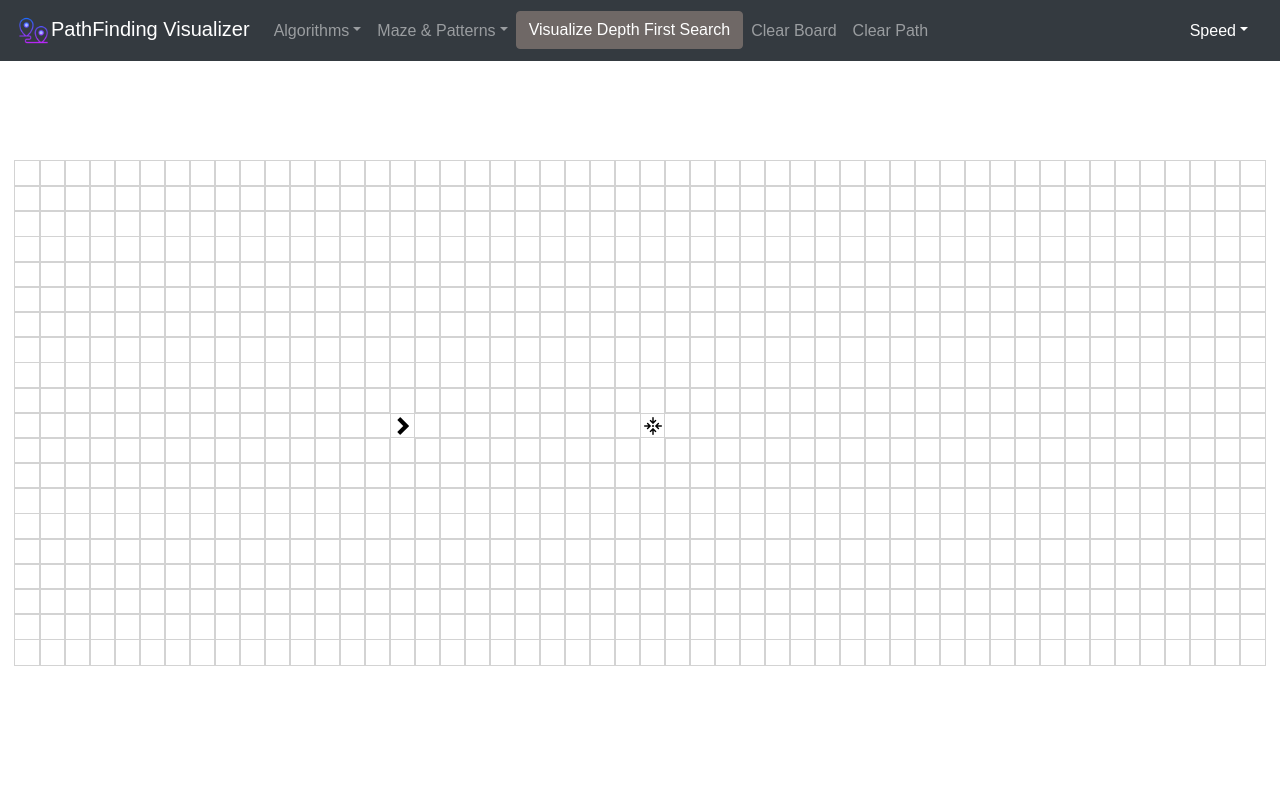
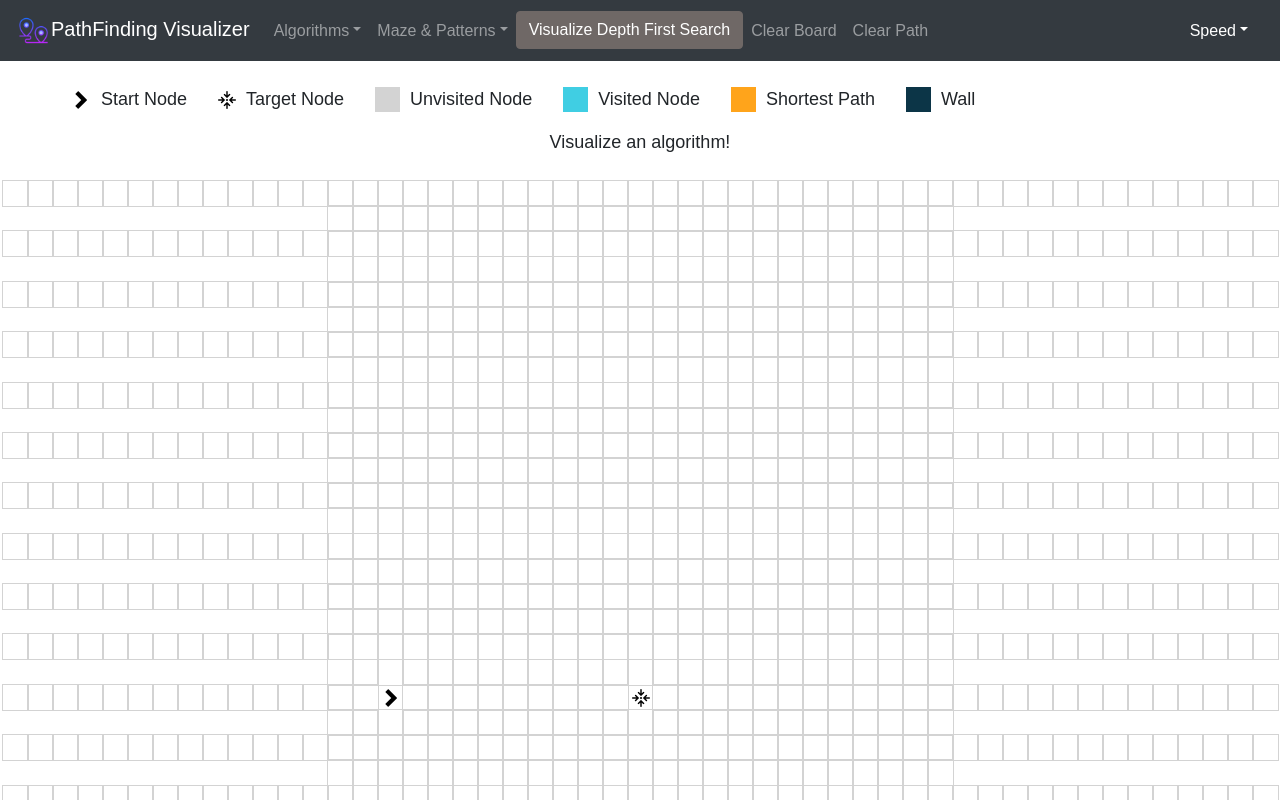
Before and after one commit to checksonhk/pathfinding-visualizer, a React app: page / in a window 1280 px wide. Shown: the top 800 px of the page. Built offline with nearby package versions, Linux system fonts and the light colour scheme.

Commit message:
feature: add legend

```diff
--- /dev/null
+++ b/src/components/Legend.jsx
@@ -0,0 +1,35 @@
+import React from 'react';
+import './Legend.scss';
+export default function Legend(props) {
+  return (
+    <div id='pathfinding-legend'>
+      <ul className='legend-container'>
+        <li>
+          <img src={'./start.png'} alt='start node'></img>
+          <span className='legend-text'>Start Node</span>
+        </li>
+        <li>
+          <img src={'./end.png'} alt='target node'></img>
+          <span className='legend-text'>Target Node</span>
+        </li>
+        <li>
+          <div className='legend-unvisited'></div>
+          <span className='legend-text'>Unvisited Node</span>
+        </li>
+        <li>
+          <div className='legend-visited'></div>
+          <span className='legend-text'>Visited Node</span>
+        </li>
+        <li>
+          <div className='legend-shortest-path'></div>
+          <span className='legend-text'>Shortest Path</span>
+        </li>
+        <li>
+          <div className='legend-wall'></div>
+          <span className='legend-text'>Wall</span>
+        </li>
+      </ul>
+      <div className='legend-msg'>Visualize an algorithm!</div>
+    </div>
+  );
+}
--- /dev/null
+++ b/src/components/Legend.scss
@@ -0,0 +1,51 @@
+#pathfinding-legend {
+  margin-top: 25px;
+}
+
+.legend-container {
+  width: 100%;
+  display: flex;
+  // justify-content: space-around;
+  align-items: center;
+  font-size: large;
+
+  li {
+    display: flex;
+    align-items: center;
+    list-style: none;
+    margin-left: 2.5%;
+    .legend-text {
+      margin-left: 10px;
+    }
+  }
+}
+
+.legend {
+  &-wall {
+    display: inline-block;
+    width: 25px;
+    height: 25px;
+    background-color: rgb(12, 53, 71);
+  }
+  &-unvisited {
+    display: inline-block;
+    width: 25px;
+    height: 25px;
+    background-color: #d3d3d3;
+  }
+  &-visited {
+    display: inline-block;
+    width: 25px;
+    height: 25px;
+    background-color: rgba(0, 190, 218, 0.75);
+  }
+  &-shortest-path {
+    display: inline-block;
+    width: 25px;
+    height: 25px;
+    background-color: #ffa41b;
+  }
+  &-msg {
+    font-size: large;
+  }
+}
--- a/src/components/NavBar.jsx
+++ b/src/components/NavBar.jsx
@@ -11,7 +11,7 @@ const pathfindingAlgorithms = {
   'Greedy Best Search': 'BEST_FIRST_SEARCH',
   Djisktra: 'DJISKTRA',
   'A*': 'A_STAR',
-  'Bi Directional BFS': 'BI_DIRECTIONAL_BFS',
+  // 'Bi Directional BFS': 'BI_DIRECTIONAL_BFS',
 };
 
 const mazeAlgorithms = {
--- a/src/components/PathfindingVisualizer.jsx
+++ b/src/components/PathfindingVisualizer.jsx
@@ -1,6 +1,7 @@
 import React, { useState, useEffect, useContext } from 'react';
 import Node from './Node';
 import NavBar from './NavBar';
+import Legend from './Legend';
 import { dijkstra, getNodesInShortestPathOrder, dfs, bfs, bestfs, astar, getBiDirectionalShortestPath, bi_bfs } from '../algorithms/index';
 import { pathfindingContext } from '../context/pathfindingContext';
 import { basicRandom, recursiveDivision, recursiveVertical, recursiveHorizontal } from '../maze-algorithms/index';
@@ -42,9 +43,9 @@ function resetNode(node) {
 const getInitialGrid = function(startNode, finishNode) {
   const grid = [];
   // best size is row 30 col 76
-  for (let row = 0; row < 20; row++) {
+  for (let row = 0; row < 30; row++) {
     const currentRow = [];
-    for (let col = 0; col < 50; col++) {
+    for (let col = 0; col < 76; col++) {
       currentRow.push(createNode(col, row, startNode, finishNode));
     }
     grid.push(currentRow);
@@ -144,6 +145,7 @@ export default function PathfindingVisualizer(props) {
   return (
     <div id='pathfinding-visualizer'>
       <NavBar visualizeClick={visualizePath} mazeClick={visualizeMaze} resetClick={resetGrid} clearClick={clearPath} />
+      <Legend />
       <div className='grid'>
         {grid.map((row, rowIdx) => {
           return (
--- a/src/components/PathfindingVisualizer.scss
+++ b/src/components/PathfindingVisualizer.scss
@@ -1,5 +1,5 @@
 .grid {
-  margin: 100px 0 0;
+  margin: 25px 0 0;
 }
 .grid-row {
   margin-bottom: 0;
```
